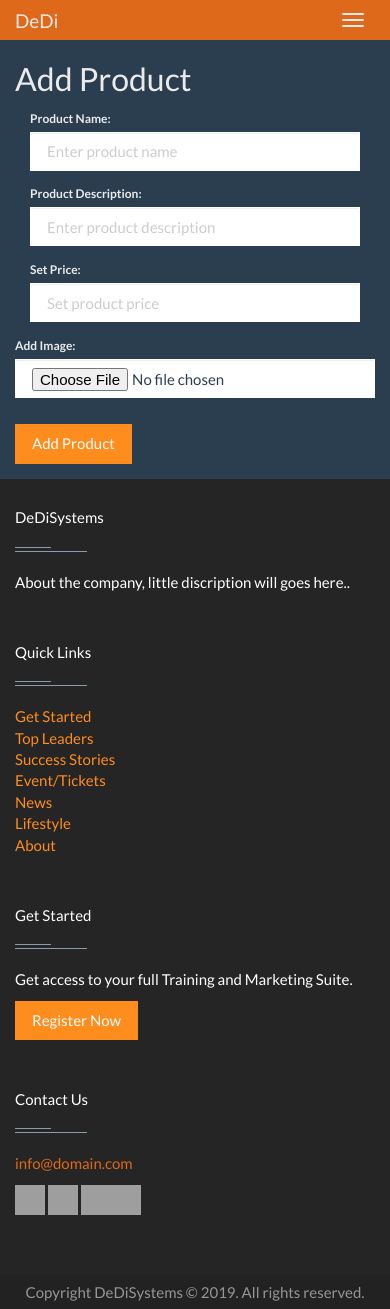
After one commit to bewooten21/dediSystems, a PHP site: template view/addProduct.php in a window 390 px wide. The commit adds this page. Run offline with PHP 8.4, Linux system fonts and the light colour scheme; the template is opened without the code that fills it, so the values that code supplies are empty; grey boxes are pictures that could not be loaded.

Commit message:
add product

```diff
--- a/model/valNewThread.php
+++ b/model/valNewThread.php
@@ -16,6 +16,7 @@ if($subject===""){
 }else {
     $sClass = "glyphicon glyphicon-ok form-control-feedback";
     $sError = "form-group has-success has-feedback";
+    $s_error = "";
 }
 
 if($body===""){
@@ -26,6 +27,7 @@ if($body===""){
 }else {
     $bClass = "glyphicon glyphicon-ok form-control-feedback";
     $bError = "form-group has-success has-feedback";
+    $s_error = "";
 }
 
 if ($isValid === false) {
--- a/nav.php
+++ b/nav.php
@@ -19,6 +19,7 @@
       <ul class="nav navbar-nav navbar-right">
         <li><a href="index.php?action=home">Home</a></li>
         <li><a href="index.php?action=forum">Forum</a></li>
+        <li><a href="index.php?action=shop">Rent PA</a></li>
 
         <li class="dropdown">
           <a
--- /dev/null
+++ b/view/addProduct.php
@@ -0,0 +1,86 @@
+<!DOCTYPE html>
+<!--
+To change this license header, choose License Headers in Project Properties.
+To change this template file, choose Tools | Templates
+and open the template in the editor.
+-->
+<html>
+    <head>
+        <meta charset="UTF-8">
+        <title>Add Product</title>
+        <?php include ('css/css.php');  ?>
+    </head>
+    <body>
+        <?php include('nav.php'); ?>
+        <div class="container">
+  <h2>Add Product</h2>
+  <form class="form-horizontal" action="index.php" method='post' enctype="multipart/form-data">
+      <input type="hidden" name="action" value="valAddProduct">
+    <div class="<?php echo $nameError; ?>">
+      <label class="control-label col-sm-4" for="name">Product Name:</label>
+      <div class="col-sm-4">
+        <input type="text" class="form-control" id="name" placeholder="Enter product name" name="name" value="<?php echo htmlspecialchars($name); ?>">
+        <span class="<?php echo $nameClass; ?>"></span>
+      </div>
+      <div class="col-sm-2">
+          <p class="error">
+              <?php echo $name_error; ?>
+          </p>
+      </div>
+    </div>
+    <div class="<?php echo $pdError; ?>">
+      <label class="control-label col-sm-4" for="pwd">Product Description:</label>
+      <div class="col-sm-4">
+        <input type="text" class="form-control" id="pd" placeholder="Enter product description" name="pd" value="<?php echo htmlspecialchars($pd); ?>">
+        <span class="<?php echo $pdClass; ?>"></span>
+      </div>
+      <div class="col-sm-2">
+          <p class="error">
+              <?php echo $pd_error; ?>
+          </p>
+      </div>
+
+    </div>
+
+       <div class="<?php echo $priceError; ?>">
+      <label class="control-label col-sm-4" for="price">Set Price:</label>
+      <div class="col-sm-4">
+        <input type="text" class="form-control" id="price" placeholder="Set product price" name="price" value="<?php echo htmlspecialchars($price); ?>">
+        <span class="<?php echo $priceClass; ?>"></span>
+      </div>
+      <div class="col-sm-2">
+          <p class="error">
+              <?php echo $price_error; ?>
+          </p>
+      </div>
+
+    </div>
+
+      <div class="form-group">
+      <label class="control-label col-sm-4" for="price">Add Image:</label>
+      <div class="col-sm-4">
+        <input type="file" class="form-control" id="image"  name="image" >
+
+      </div>
+      <div class="col-sm-2">
+          <p class="error">
+              <?php echo $image_error; ?>
+          </p>
+      </div>
+
+    </div>
+      <div class="form-group">
+    <div class="col-sm-offset-4 col-sm-10">
+      <button type="submit" class="btn btn-default">Add Product</button>
+    </div>
+  </div>
+
+  </form>
+
+
+
+        </div>
+      <?php include('./footer.php'); ?>
+
+    </body>
+</html>
```
Also changed, not shown: index.php (+30 -0 lines), model/product.php (added, +7 -0 lines), model/product_db.php (added, +12 -0 lines), model/valAddProduct.php (added, +68 -0 lines), view/shop.php (added, +28 -0 lines).
